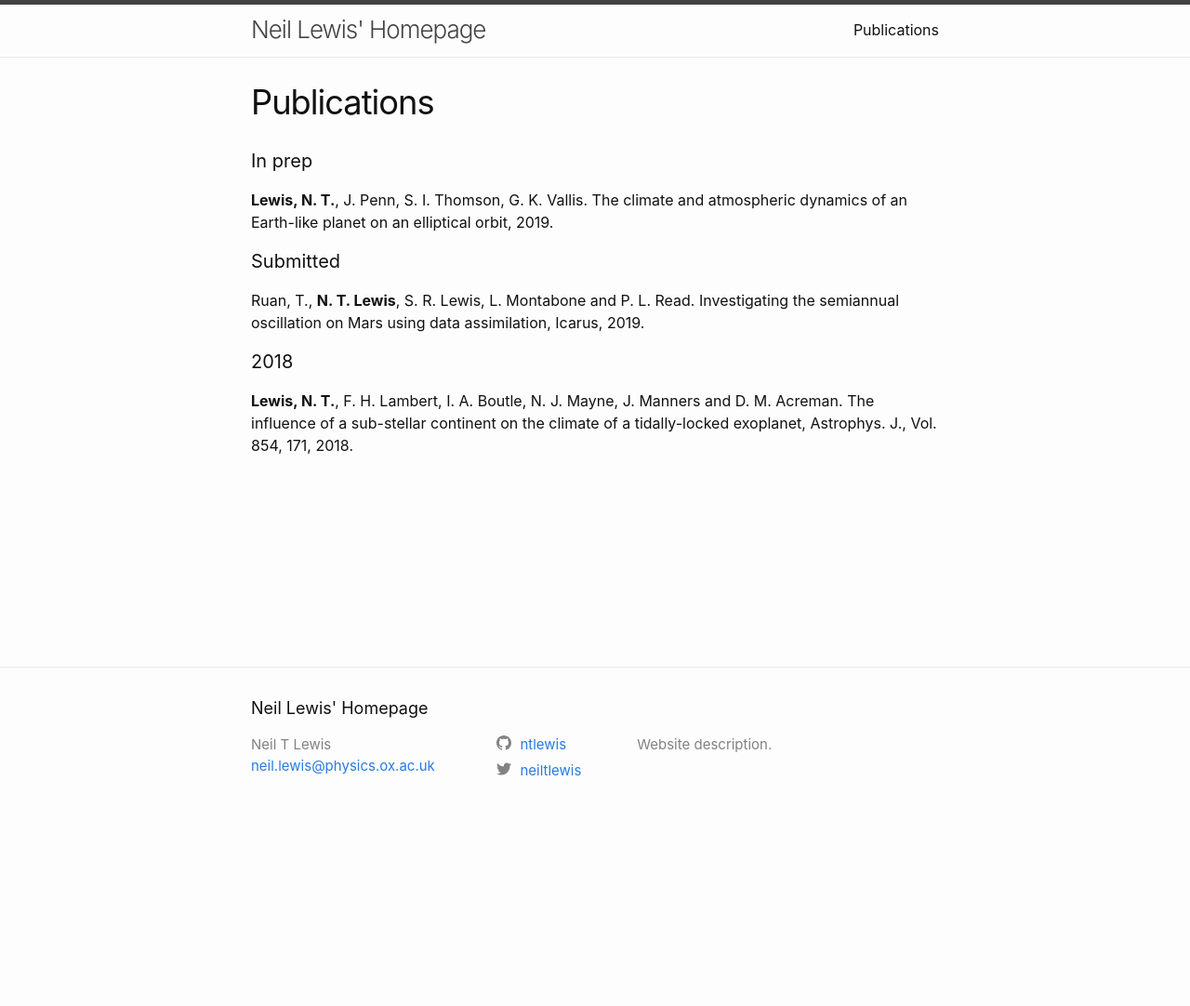
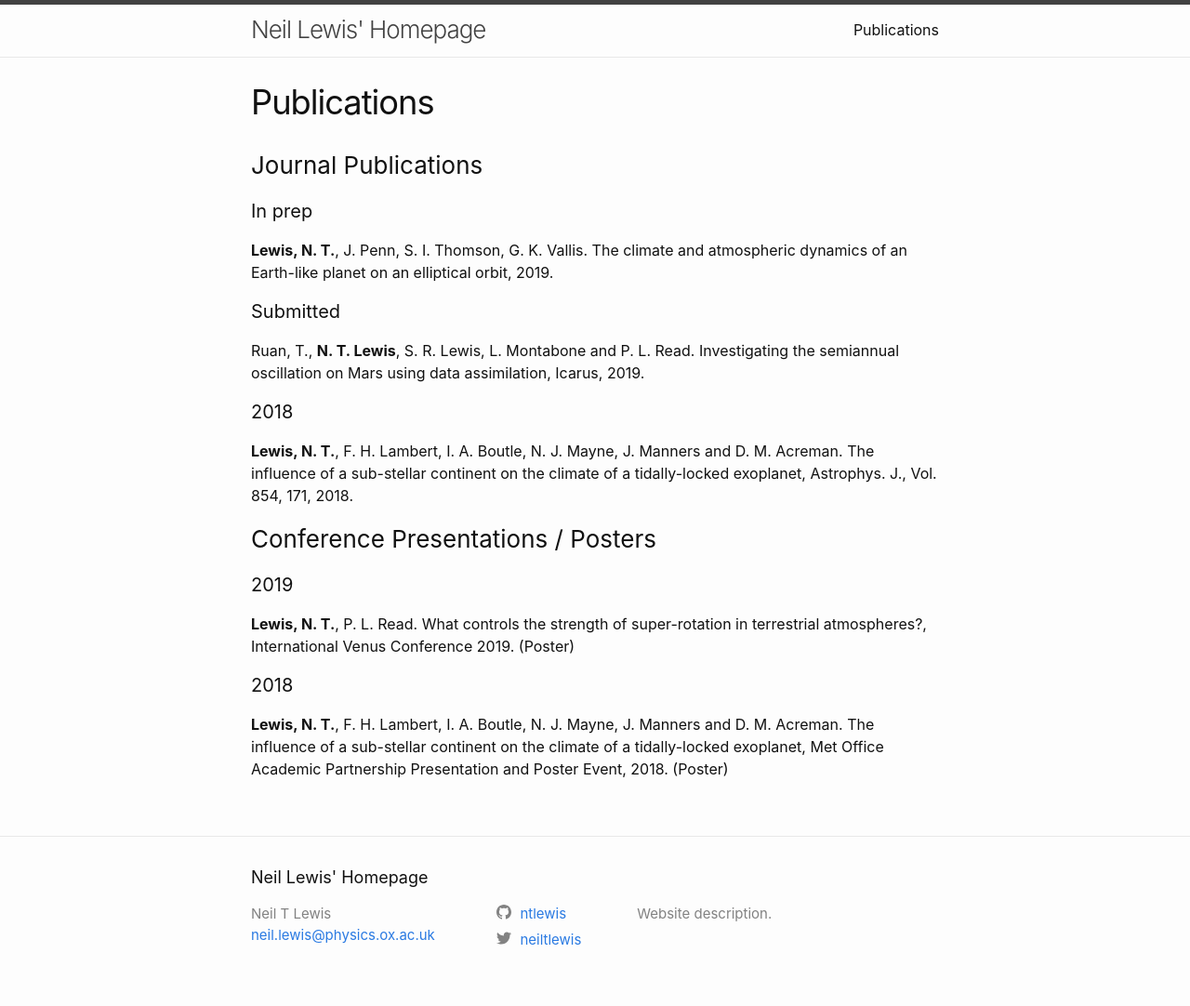
Before and after one commit to ntlewis/ntlewis.github.io, a Jekyll site: the page built from publications.md, in a window 1280 px wide. Shown: the whole page at 93% size. Built offline with Jekyll 4.4.1, drawn with Linux system fonts in a browser that asks for light colours; before the commit the page ends 900 px from its top, so only the background shows below that.

Commit message:
add conference presentations

```diff
--- a/publications.md
+++ b/publications.md
@@ -4,6 +4,7 @@ title: Publications
 permalink: /publications/
 ---
 
+### Journal Publications
 
 #### In prep
 **Lewis, N. T.**, J. Penn, S. I. Thomson, G. K. Vallis. The climate and atmospheric dynamics of an Earth-like planet on an elliptical orbit, 2019.
@@ -12,5 +13,14 @@ permalink: /publications/
 Ruan, T., **N. T. Lewis**, S. R. Lewis, L. Montabone and P. L. Read. Investigating the semiannual oscillation on Mars using data assimilation, Icarus, 2019.
 
 #### 2018
+**Lewis, N. T.**, F. H. Lambert, I. A. Boutle, N. J. Mayne, J. Manners and D. M. Acreman. The influence of a sub-stellar continent on the climate of a tidally-locked exoplanet, Astrophys. J., Vol. 854, 171, 2018.
 
-**Lewis, N. T.**, F. H. Lambert, I. A. Boutle, N. J. Mayne, J. Manners and D. M. Acreman. The influence of a sub-stellar continent on the climate of a tidally-locked exoplanet, Astrophys. J., Vol. 854, 171, 2018.
+
+
+### Conference Presentations / Posters
+
+#### 2019
+**Lewis, N. T.**, P. L. Read. What controls the strength of super-rotation in terrestrial atmospheres?, International Venus Conference 2019. (Poster)
+
+#### 2018
+**Lewis, N. T.**, F. H. Lambert, I. A. Boutle, N. J. Mayne, J. Manners and D. M. Acreman. The influence of a sub-stellar continent on the climate of a tidally-locked exoplanet, Met Office Academic Partnership Presentation and Poster Event, 2018. (Poster)
```
